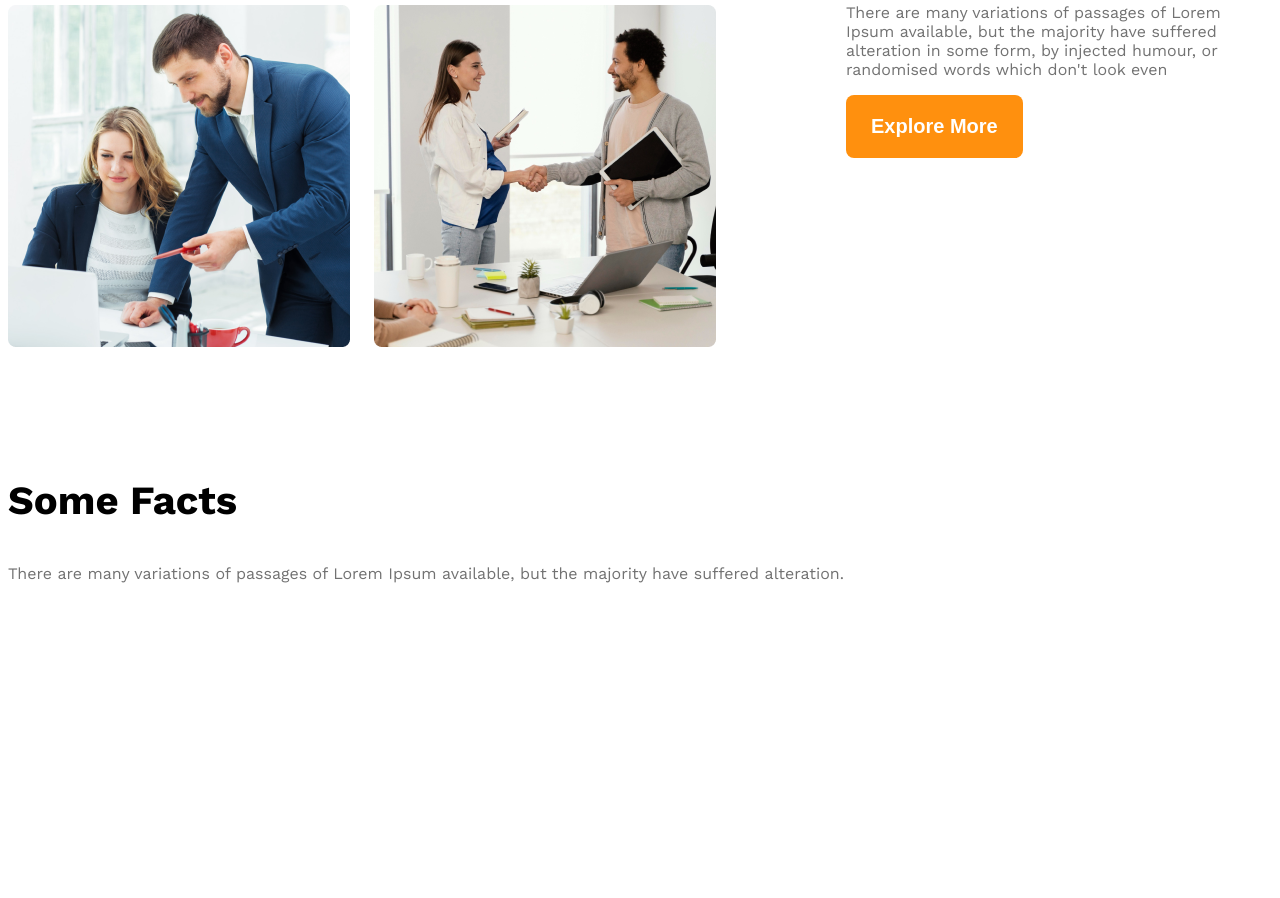
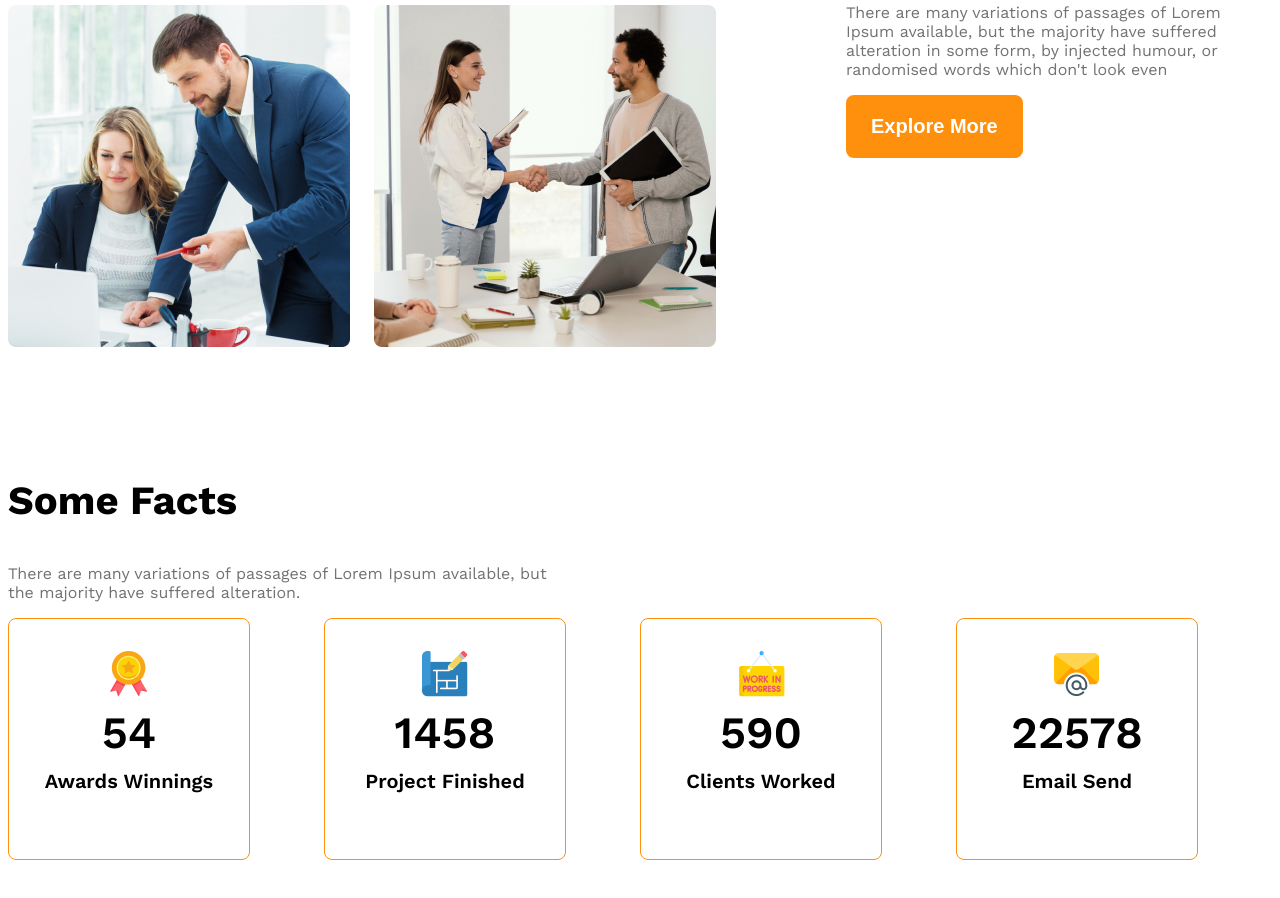
Before and after one commit to alauddinkochi/g3-architect-website, a plain HTML site: page index.html in a window 1280 px wide. Shown: the part 1694-2592 px from the top of the page. Before the commit the page ends 2566 px from the top, so only its background shows below. Drawn offline with nearby package versions, Linux system fonts and the light colour scheme.

Commit message:
added facts item

```diff
--- a/index.html
+++ b/index.html
@@ -41,44 +41,56 @@
                     <img src="images/team4.png" alt="">
                 </div>
                 <div class="our-features">
-                    <h3 class="section-title"><span id="quick-list" class="text-light-gray">Quick list</span> <span>of Our</span> <span class="text-primary">Features</span></h3>
-                    <p class="feature-description text-light-gray">There are many variations of passages of Lorem Ipsum available, but the majority have suffered alteration in some form, by injected humour, or randomised words which don't look even</p>
+                    <h3 class="section-title"><span id="quick-list" class="text-light-gray">Quick list</span> <span>of
+                            Our</span> <span class="text-primary">Features</span></h3>
+                    <p class="feature-description text-light-gray">There are many variations of passages of Lorem Ipsum
+                        available, but the majority have suffered alteration in some form, by injected humour, or
+                        randomised words which don't look even</p>
                     <button class="btn-primary">Explore More</button>
                 </div>
             </div>
         </section>
         <!-- feature will enjoy -->
-         <section>
+        <section>
             <h3 class="section-title">Some Facts</h3>
-            <p class="text-light-gray">There are many variations of passages of Lorem Ipsum available, but the majority have suffered alteration.</p>
+            <p class="text-light-gray fact-description">There are many variations of passages of Lorem Ipsum available, but the majority
+                have suffered alteration.</p>
             <div class="facts-container">
-                <div class="fact">
-                    <img src="" alt="" class="fact-icon">
-                    <h4 class="fact-number"></h4>
-                    <h5 class="fact-name"></h5>
+                <div class="fact-card display-flex">
+                    <div>
+                        <img src="images/icons/ribon.png" alt="" class="fact-icon">
+                        <h4 class="fact-number">54</h4>
+                        <h5 class="fact-name">Awards Winnings</h5>
+                    </div>
                 </div>
-                <div class="fact">
-                    <img src="" alt="" class="fact-icon">
-                    <h4 class="fact-number"></h4>
-                    <h5 class="fact-name"></h5>
+                <div class="fact-card display-flex">
+                    <div>
+                        <img src="images/icons/projects.png" alt="" class="fact-icon">
+                        <h4 class="fact-number">1458</h4>
+                        <h5 class="fact-name">Project Finished</h5>
+                    </div>
                 </div>
-                <div class="fact">
-                    <img src="" alt="" class="fact-icon">
-                    <h4 class="fact-number"></h4>
-                    <h5 class="fact-name"></h5>
+                <div class="fact-card display-flex">
+                    <div>
+                        <img src="images/icons/customers.png" alt="" class="fact-icon">
+                        <h4 class="fact-number">590</h4>
+                        <h5 class="fact-name">Clients Worked</h5>
+                    </div>
                 </div>
-                <div class="fact">
-                    <img src="" alt="" class="fact-icon">
-                    <h4 class="fact-number"></h4>
-                    <h5 class="fact-name"></h5>
+                <div class="fact-card display-flex">
+                    <div>
+                        <img src="images/icons/email.png" alt="" class="fact-icon">
+                        <h4 class="fact-number">22578</h4>
+                        <h5 class="fact-name">Email Send </h5>
+                    </div>
                 </div>
             </div>
-         </section>
+        </section>
 
-         <!-- some facts -->
-          <section class="some-facts">
+        <!-- some facts -->
+        <section class="some-facts">
 
-          </section>
+        </section>
     </main>
     <footer>
 
--- a/style/styles.css
+++ b/style/styles.css
@@ -105,6 +105,38 @@
     font-weight: 500;
 }
 
+/* some fact related styles */
+.facts-container{
+    display: grid;
+    grid-template-columns: repeat(4, 1fr);
+}
+
+.fact-card{
+    border: 1px solid #FF900E;
+    width: 240px;
+    height: 240px;
+    border-radius: 8px;
+    text-align: center;
+    align-items: center;
+    justify-content: center;
+
+}
+.fact-number{
+    font-size: 2.8rem;
+    font-weight: 600;
+    margin-top: 5px;
+    margin-bottom: 10px;
+}
+.fact-name{
+    font-size: 1.25rem;
+    font-weight: 600;
+    margin-top: 10px;
+}
+
+.fact-description{
+    max-width: 540px;
+}
+
 /* responsive media query */
 @media screen and (max-width: 576px) {
     .navbar,
```
